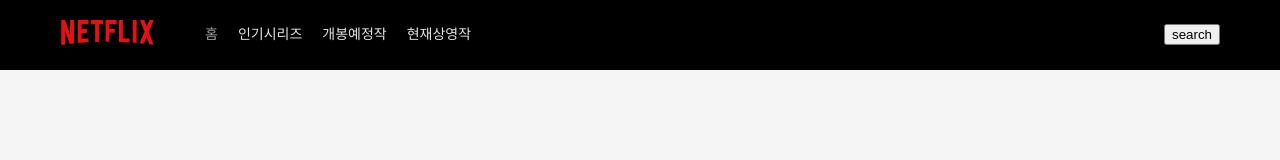
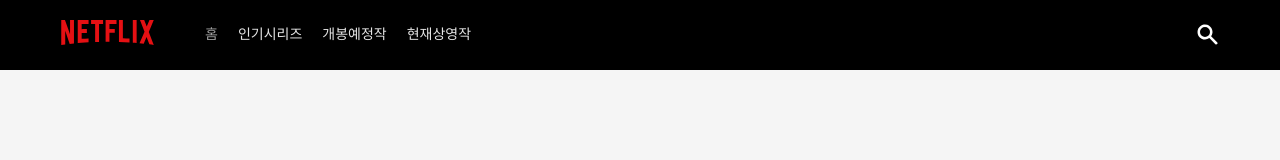
Before and after one commit to sarangdaddy/React-TS-Playground, a React (Create React App) app: page / in a window 1280 px wide. Shown: the top 160 px of the page. Built offline with nearby package versions, Linux system fonts and the light colour scheme; a web font is replaced by a local one.

Commit message:
Feat : useClickOutside 커스텀훅 구현
- 검색창 외부를 클릭시 사라지도록 구현

```diff
--- /dev/null
+++ b/src/Hooks/useClickOutside.tsx
@@ -0,0 +1,24 @@
+import { RefObject, useEffect } from 'react';
+
+interface IuseClickOutside {
+  ref: RefObject<HTMLElement>;
+  callback: () => void;
+}
+
+const useClickOutside = ({ ref, callback }: IuseClickOutside) => {
+  useEffect(() => {
+    const handleClickOutside = (event: MouseEvent) => {
+      if (ref.current && !ref.current.contains(event.target as Node)) {
+        callback();
+      }
+    };
+
+    document.addEventListener('mousedown', handleClickOutside);
+
+    return () => {
+      document.removeEventListener('mousedown', handleClickOutside);
+    };
+  }, [ref, callback]);
+};
+
+export default useClickOutside;
--- a/src/components/Header/index.tsx
+++ b/src/components/Header/index.tsx
@@ -2,6 +2,8 @@ import { Link } from 'react-router-dom';
 import * as S from './styles';
 import { motion } from 'framer-motion';
 import { ROUTE_PATH } from '@/router/routePath';
+import { useRef, useState } from 'react';
+import useClickOutside from '@/Hooks/useClickOutside';
 
 const TABS = [
   { id: 0, label: '홈', path: ROUTE_PATH.HOME },
@@ -11,6 +13,21 @@ const TABS = [
 ];
 
 const Header = () => {
+  const [searchOpen, setSearchOpen] = useState(false);
+  const inputRef = useRef<HTMLInputElement>(null);
+
+  const toggleSearch = () => {
+    setSearchOpen((prev) => !prev);
+    if (inputRef.current) {
+      inputRef.current.focus();
+    }
+  };
+
+  useClickOutside({
+    ref: inputRef,
+    callback: () => setSearchOpen(false),
+  });
+
   return (
     <S.Navigation>
       <S.Column>
@@ -35,7 +52,28 @@ const Header = () => {
         </S.Items>
       </S.Column>
       <S.Column>
-        <button>search</button>
+        <S.Search>
+          <motion.svg
+            onClick={toggleSearch}
+            animate={{ x: searchOpen ? -180 : 0 }}
+            transition={{ type: 'linear' }}
+            fill="currentColor"
+            viewBox="0 0 20 20"
+            xmlns="http://www.w3.org/2000/svg"
+          >
+            <path
+              fillRule="evenodd"
+              d="M8 4a4 4 0 100 8 4 4 0 000-8zM2 8a6 6 0 1110.89 3.476l4.817 4.817a1 1 0 01-1.414 1.414l-4.816-4.816A6 6 0 012 8z"
+              clipRule="evenodd"
+            />
+          </motion.svg>
+          <S.Input
+            ref={inputRef}
+            transition={{ type: 'linear' }}
+            animate={{ scaleX: searchOpen ? 1 : 0 }}
+            placeholder="제목, 사람, 장르"
+          />
+        </S.Search>
       </S.Column>
     </S.Navigation>
   );
--- a/src/components/Header/styles.ts
+++ b/src/components/Header/styles.ts
@@ -50,11 +50,21 @@ export const Item = styled(NavLink)`
 `;
 
 export const Search = styled.span`
+  position: relative;
   color: white;
+  display: flex;
+  align-items: center;
+  cursor: pointer;
 
   svg {
     height: 25px;
   }
+`;
+
+export const Input = styled(motion.input)`
+  transform-origin: right center;
+  position: absolute;
+  left: -150px;
 `;
 
 export const logoVariants = {
```
